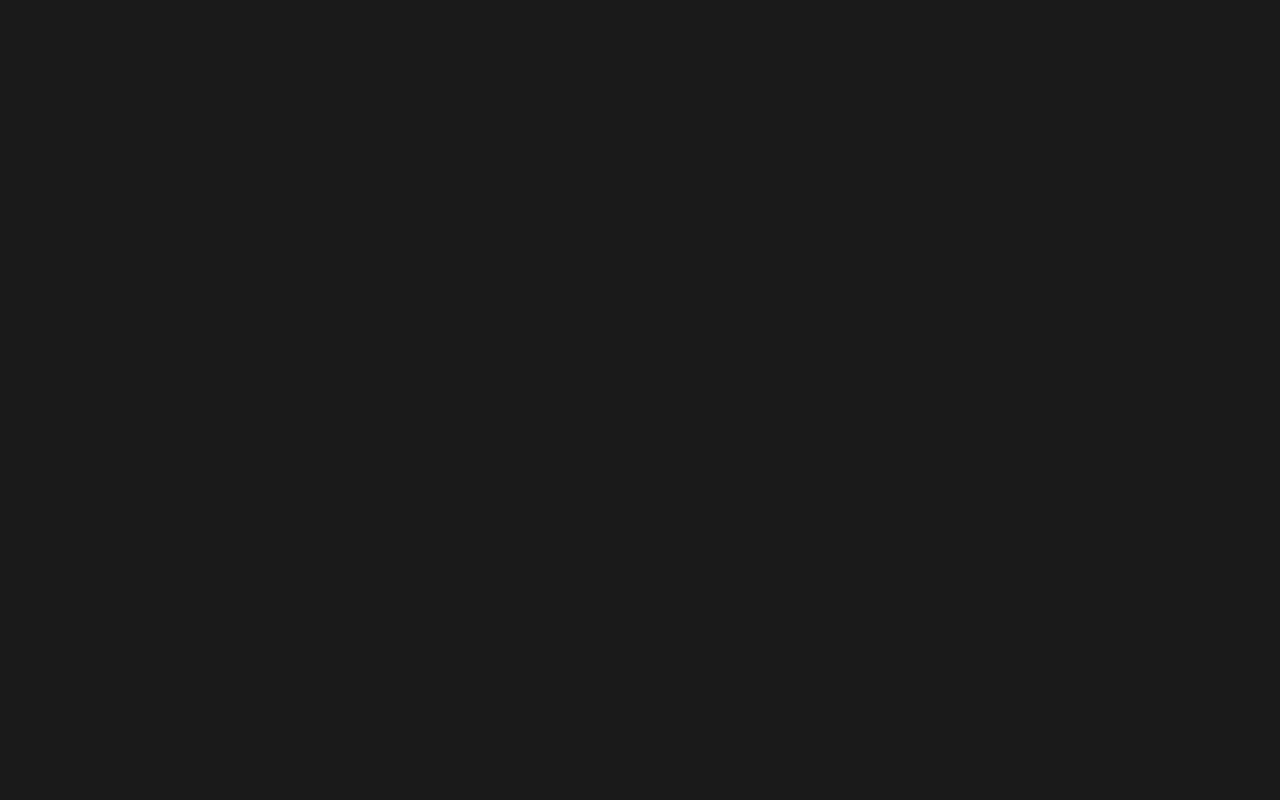
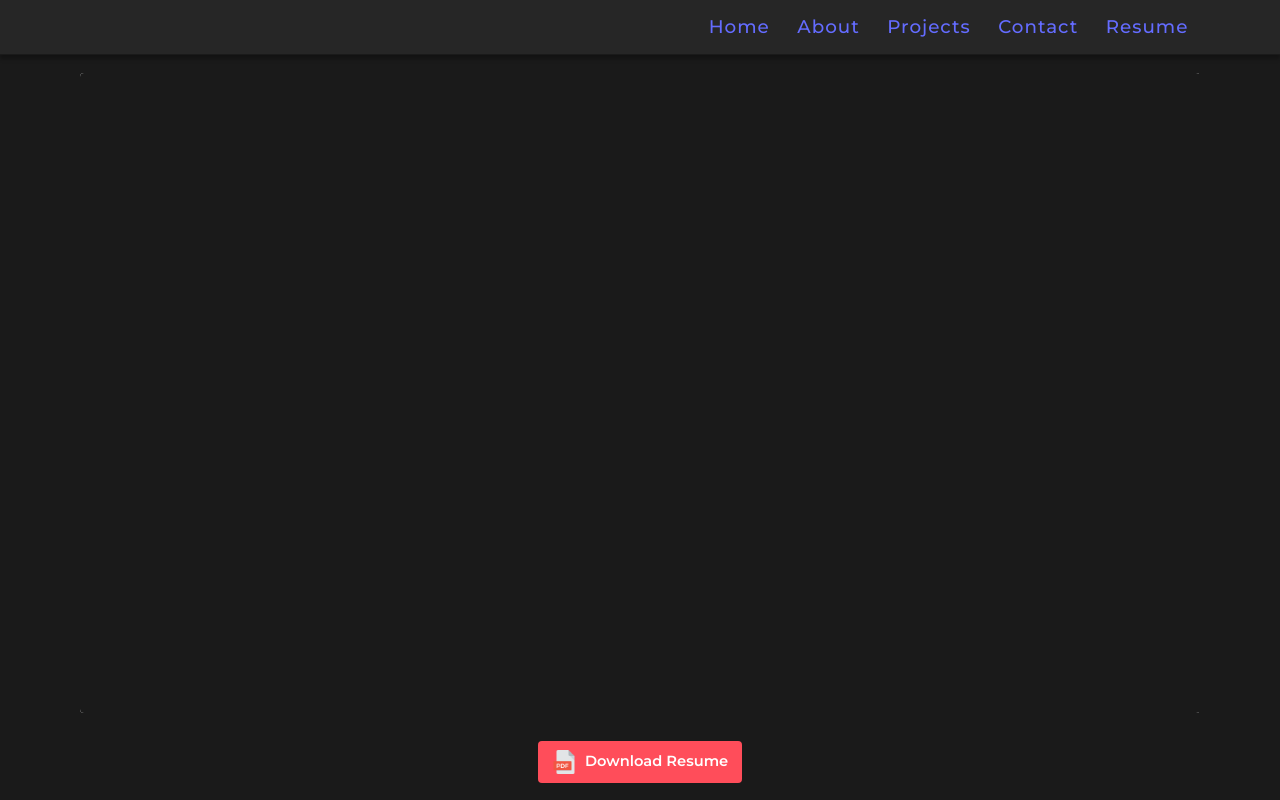
Before and after one commit to Lrev47/Portfolio-Website, a React (Vite) app: page /resume in a window 1280 px wide. Before the commit this address had no page. Shown: the top 800 px of the page. Built offline with nearby package versions, Linux system fonts and the light colour scheme.

Commit message:
adding resume

```diff
--- a/src/App.jsx
+++ b/src/App.jsx
@@ -9,6 +9,7 @@ import Projects from "./components/Projects";
 import ContactForm from "./components/Contact";
 import Footer from "./components/Footer";
 import AllProjects from "./components/AllProjects"; // Import the AllProjects component
+import Resume from "./components/Resume";
 
 function App() {
   return (
@@ -40,6 +41,17 @@ function App() {
             </>
           }
         />
+        <Route
+          path="/resume"
+          element={
+            <>
+              <NavBar />
+              <CanvasDotsBg />
+              <Resume />
+              <Footer />
+            </>
+          }
+        />
       </Routes>
     </Router>
   );
--- a/src/components/Header.jsx
+++ b/src/components/Header.jsx
@@ -28,6 +28,9 @@ function NavBar() {
             Contact
           </Link>
         </li>
+        <li className="navigation__item" id="nav-resume">
+          <Link to="/resume">Resume</Link>
+        </li>
       </ul>
     </nav>
   );
--- /dev/null
+++ b/src/components/Resume.jsx
@@ -0,0 +1,33 @@
+import React from "react";
+import resumePDF from "../assets/resume/Luis_Revilla_resume.pdf";
+import pdfIcon from "../assets/PNGs/pdf.png";
+
+const myResumePDF = resumePDF;
+
+function Resume() {
+  return (
+    <div className="resume-page">
+      {/* Large inline PDF viewer */}
+      <div className="resume-page__viewer">
+        <iframe
+          src={myResumePDF}
+          className="resume-page__iframe"
+          title="Resume PDF"
+        />
+      </div>
+
+      {/* Download button */}
+      <a
+        href={myResumePDF}
+        download
+        className="resume-page__download-button"
+        aria-label="Download Resume"
+      >
+        <img src={pdfIcon} alt="" className="resume-page__download-icon" />
+        Download Resume
+      </a>
+    </div>
+  );
+}
+
+export default Resume;
--- /dev/null
+++ b/src/sass/_resume.scss
@@ -0,0 +1,49 @@
+.resume-page {
+  position: relative;
+  min-height: 100vh;
+  padding: 2rem; // Reduced padding for a bigger PDF area
+  text-align: center;
+  z-index: 1;
+
+  &__viewer {
+    // Make the PDF viewer large
+    width: 90%; // or 100%, but 90% gives a slight margin on the sides
+    max-width: 1200px; // so it’s not absurdly wide on big screens
+    height: 80vh; // tall enough to show most of the PDF
+    margin: 0 auto 3rem;
+    border: none; // remove the border for a cleaner look
+    border-radius: 4px;
+    overflow: hidden;
+  }
+
+  &__iframe {
+    width: 100%;
+    height: 100%;
+    border: none;
+  }
+
+  &__download-button {
+    display: inline-flex;
+    align-items: center;
+    gap: 1rem;
+    background-color: #ff4d5a; // or $color-red
+    color: #fff;
+    font-size: 1.6rem;
+    font-weight: 600;
+    padding: 1rem 1.5rem;
+    border-radius: 4px;
+    text-decoration: none;
+    cursor: pointer;
+    transition: background-color 0.3s;
+
+    &:hover {
+      background-color: #e02b3d; // darker shade
+    }
+  }
+
+  &__download-icon {
+    width: 24px;
+    height: 24px;
+    object-fit: contain;
+  }
+}
--- a/src/sass/main.scss
+++ b/src/sass/main.scss
@@ -10,3 +10,4 @@
 @import "projects.scss";
 @import "typography.scss";
 @import "_allProjects.scss";
+@import "_resume.scss";
```
Also changed, not shown: src/assets/PNGs/pdf.png (added), 1 other file (tests, documents, lock files or other folders).
